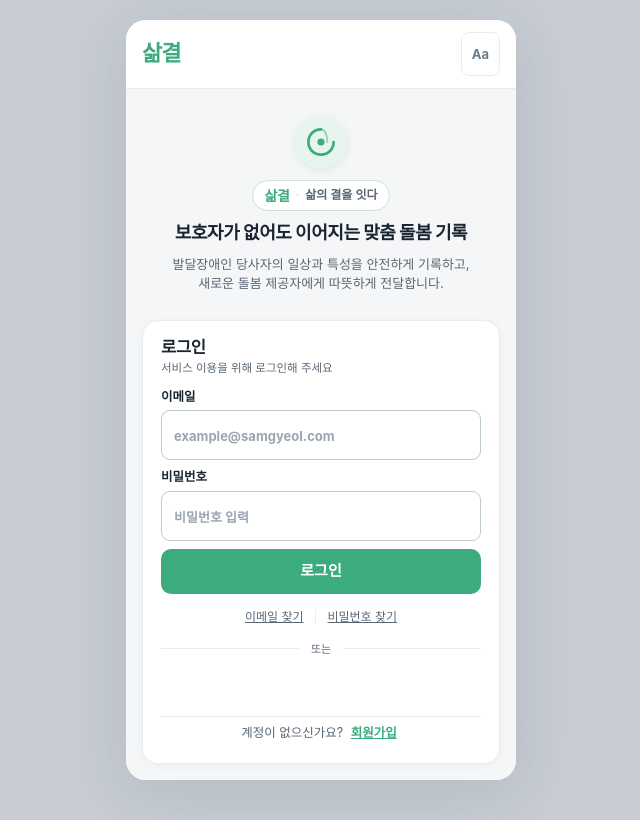
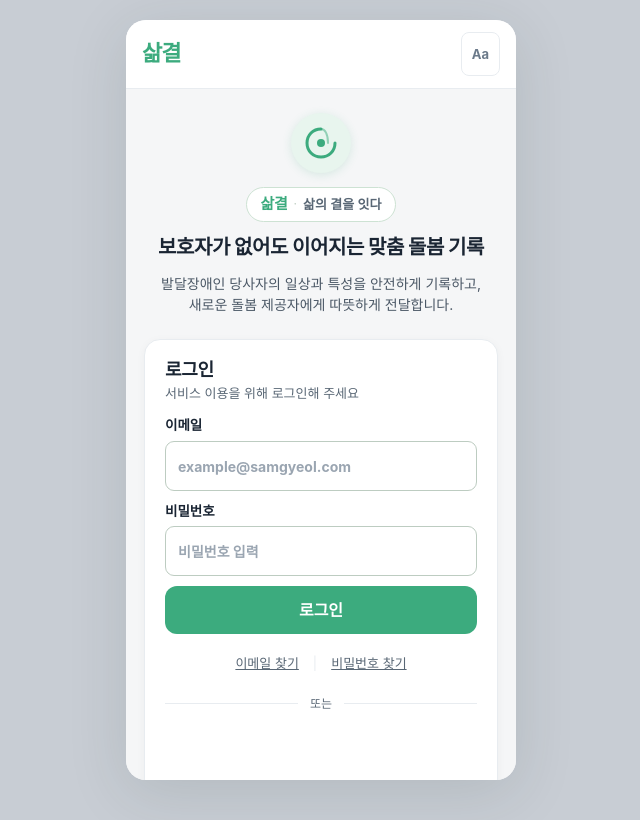
Before and after one commit to PIC-2-team/PIC-2-team-project, a React (Vite) app in the folder frontend/: page / in a window 1280 px wide. Shown: the whole page, without its empty margins (319-959 px from the left). Built offline with nearby package versions, Linux system fonts and the light colour scheme; no server answers.

Commit message:
style: 로그인 화면 타이포그래피 및 인풋·버튼 크기 확대(가독성 개선)

```diff
--- a/frontend/src/pages/LoginPage.module.css
+++ b/frontend/src/pages/LoginPage.module.css
@@ -9,7 +9,7 @@
   font-size: 15px;
   line-height: 1.5;
   box-sizing: border-box;
-  overflow-y: hidden;
+  overflow-y: auto;
   display: flex;
   flex-direction: column;
 }
@@ -18,10 +18,10 @@
   display: flex;
   flex-direction: column;
   box-sizing: border-box;
-  height: 100%;
+  min-height: 100%;
   justify-content: space-between;
-  padding: 12px 16px 16px;
-  gap: 12px;
+  padding: 16px 18px 20px;
+  gap: 16px;
 }
 
 /* 브랜드 히어로 섹션 */
@@ -32,19 +32,19 @@
   text-align: center;
   justify-content: center;
   flex: 1;
-  gap: 10px;
-  padding: 6px 0;
+  gap: 12px;
+  padding: 8px 0;
 }
 
 .heroLogoCircle {
-  width: 52px;
-  height: 52px;
+  width: 60px;
+  height: 60px;
   border-radius: 50%;
   background: #e8f5ee;
   display: flex;
   align-items: center;
   justify-content: center;
-  box-shadow: 0 2px 8px rgba(60, 171, 126, 0.15);
+  box-shadow: 0 2px 10px rgba(60, 171, 126, 0.16);
   margin-bottom: 2px;
 }
 
@@ -52,14 +52,14 @@
   display: inline-flex;
   align-items: center;
   gap: 6px;
-  padding: 4px 12px;
+  padding: 5px 14px;
   background: white;
   border: 1px solid #cde2d3;
   border-radius: 20px;
 }
 
 .brandName {
-  font-size: 14px;
+  font-size: 15px;
   font-weight: 800;
   color: var(--green);
   letter-spacing: -0.3px;
@@ -71,14 +71,14 @@
 }
 
 .brandSlogan {
-  font-size: 12px;
+  font-size: 13px;
   color: var(--muted);
   font-weight: 600;
 }
 
 .heroTitle {
   margin: 0;
-  font-size: 18px;
+  font-size: 20px;
   font-weight: 800;
   line-height: 1.35;
   letter-spacing: -0.4px;
@@ -88,9 +88,9 @@
 
 .heroDescription {
   margin: 0;
-  font-size: 13px;
-  line-height: 1.48;
-  color: var(--muted);
+  font-size: 14px;
+  line-height: 1.5;
+  color: #4b5866;
   word-break: keep-all;
 }
 
@@ -151,8 +151,8 @@
 .loginCard {
   display: flex;
   flex-direction: column;
-  gap: 10px;
-  padding: 16px 18px 16px;
+  gap: 12px;
+  padding: 18px 20px 20px;
   background: white;
   border: 1px solid var(--line);
   border-radius: 16px;
@@ -163,12 +163,12 @@
 .heading {
   display: flex;
   flex-direction: column;
-  gap: 2px;
+  gap: 3px;
 }
 
 .heading h2 {
   margin: 0;
-  font-size: 16.5px;
+  font-size: 18px;
   font-weight: 800;
   line-height: 1.3;
   letter-spacing: -0.3px;
@@ -177,7 +177,7 @@
 
 .subheading {
   margin: 0;
-  font-size: 11.5px;
+  font-size: 13px;
   color: var(--muted);
 }
 
@@ -193,7 +193,7 @@
 
 .noticeText {
   margin: 0;
-  font-size: 11px;
+  font-size: 12px;
   color: #2b5742;
   line-height: 1.4;
   overflow-wrap: anywhere;
@@ -203,36 +203,36 @@
 .form {
   display: flex;
   flex-direction: column;
-  gap: 8px;
+  gap: 10px;
 }
 
 .form label {
   display: flex;
   flex-direction: column;
-  gap: 4px;
-  font-size: 12.5px;
-  font-weight: 650;
+  gap: 5px;
+  font-size: 13.5px;
+  font-weight: 700;
   color: var(--ink);
 }
 
 .form input {
   width: 100%;
   min-width: 0;
-  min-height: 40px;
-  padding: 8px 12px;
+  min-height: 46px;
+  padding: 11px 14px;
   border: 1.5px solid #d0d7de;
-  border-radius: 9px;
+  border-radius: 10px;
   background: white;
   color: var(--ink);
   font: inherit;
-  font-size: 14px;
+  font-size: 15px;
   box-sizing: border-box;
   transition: border-color 0.15s ease, box-shadow 0.15s ease;
 }
 
 .form input::placeholder {
   color: #9aa5b1;
-  font-size: 13px;
+  font-size: 14px;
 }
 
 .form input:hover {
@@ -250,33 +250,33 @@
   display: flex;
   align-items: center;
   gap: 8px;
-  padding: 8px 10px;
+  padding: 10px 12px;
   background: #fdf2f2;
   border: 1px solid #f8b4b4;
   border-radius: 8px;
   color: #9b1c1c;
-  font-size: 12px;
+  font-size: 13px;
   line-height: 1.35;
   box-sizing: border-box;
 }
 
 .alertIcon {
-  width: 16px;
-  height: 16px;
+  width: 18px;
+  height: 18px;
   flex-shrink: 0;
   color: #e02424;
 }
 
 /* 사각형 규격 CTA 버튼 */
 .submit {
-  min-height: 44px;
-  padding: 11px 16px;
+  min-height: 48px;
+  padding: 12px 18px;
   border: 0;
-  border-radius: 10px;
+  border-radius: 12px;
   background: var(--green);
   color: #ffffff;
   font: inherit;
-  font-size: 15px;
+  font-size: 16px;
   font-weight: 700;
   cursor: pointer;
   box-sizing: border-box;
@@ -327,21 +327,22 @@
   display: flex;
   justify-content: center;
   align-items: center;
-  gap: 6px;
-  font-size: 12px;
+  gap: 8px;
+  font-size: 13px;
   color: var(--muted);
+  margin-top: 2px;
 }
 
 .textBtn {
   background: none;
   border: none;
-  min-height: 26px;
+  min-height: 32px;
   display: inline-flex;
   align-items: center;
-  padding: 0 4px;
+  padding: 0 6px;
   color: var(--muted);
   font: inherit;
-  font-size: 12px;
+  font-size: 13px;
   cursor: pointer;
   text-decoration: underline;
 }
@@ -360,8 +361,8 @@
   align-items: center;
   gap: 12px;
   color: var(--muted);
-  font-size: 11px;
-  margin: 1px 0;
+  font-size: 12px;
+  margin: 3px 0;
 }
 
 .divider::before,
@@ -376,21 +377,21 @@
   display: flex;
   justify-content: center;
   width: 100%;
-  min-height: 38px;
+  min-height: 42px;
   min-width: 0;
 }
 
 .signupWrap {
   display: flex;
   justify-content: center;
-  padding-top: 2px;
+  padding-top: 4px;
   border-top: 1px solid var(--line);
 }
 
 .signup {
   margin: 0;
   color: var(--muted);
-  font-size: 12.5px;
+  font-size: 13.5px;
   text-align: center;
 }
 
@@ -398,7 +399,7 @@
   color: var(--green);
   font-weight: 700;
   text-decoration: underline;
-  min-height: 28px;
+  min-height: 32px;
   display: inline-flex;
   align-items: center;
   padding: 0 4px;
--- a/frontend/src/pages/LoginPage.tsx
+++ b/frontend/src/pages/LoginPage.tsx
@@ -192,7 +192,7 @@ export function LoginPage() {
           {/* 브랜드 히어로 섹션 */}
           <section className={styles.heroSection}>
             <div className={styles.heroLogoCircle} aria-hidden="true">
-              <svg width="36" height="36" viewBox="0 0 40 40" fill="none">
+              <svg width="40" height="40" viewBox="0 0 40 40" fill="none">
                 <path d="M20 6C12 6 6 12 6 20s6 14 14 14 14-6 14-14" stroke="#3CAB7E" strokeWidth="3" strokeLinecap="round" fill="none" />
                 <path d="M20 6c4 0 7 5 7 14" stroke="#3CAB7E" strokeWidth="2" strokeLinecap="round" fill="none" opacity="0.5" />
                 <circle cx="20" cy="20" r="4" fill="#3CAB7E" />
```
